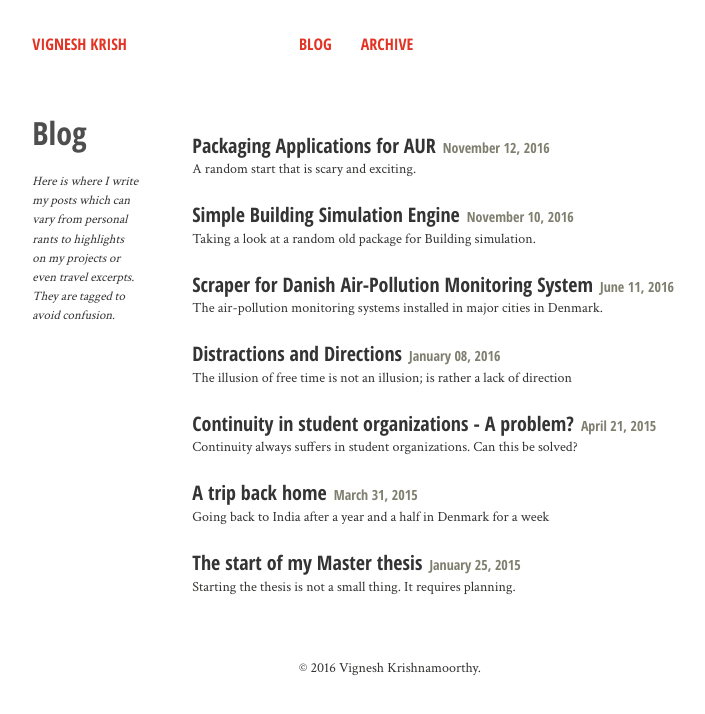
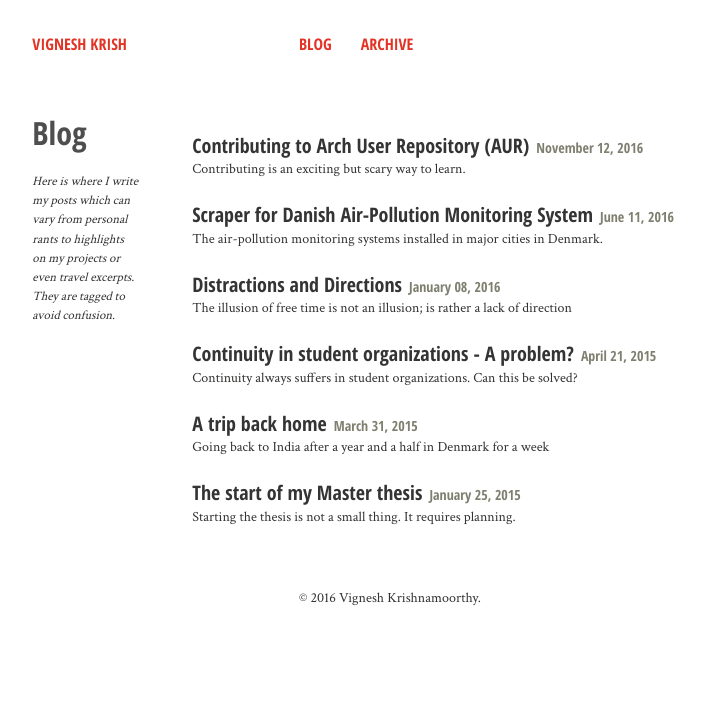
Before and after one commit to vignkri/vignkri.github.io, a Jekyll site: the page built from blog/index.md, in a window 1280 px wide. Shown: the top 714 px of the page, without its empty margins (21-726 px from the left). Built offline with Jekyll 4.4.1, drawn with Linux system fonts in a browser that asks for light colours; nearby versions of some CDN libraries; some of the changed lines change nothing that is shown.

Commit message:
Remove unused entities.

```diff
--- a/blog/_posts/2016-11-10-simple-building-simulation.md
+++ /dev/null
@@ -1,30 +0,0 @@
----
-layout: post
-title: Simple Building Simulation Engine
-excerpt: "Taking a look at a random old package for Building simulation."
-modified: 2016-06-11
-category: blog
-tags: [energy, data]
----
-
-I have this tendency to surf the pages of Github searching for repositories that have something to do with energy. Usually, I find interesting stuff that are pretty advanced which I slowly go through every day. So, one such excursion yielded this page: https://github.com/cmiller8/SimpleBuilding. This caught my eye because it hasn't really been updated for the last 4 years and at the same time, based on some interesting research which links to this particular page: http://ulg.academia.edu/StephaneBertagnolio. So, I thought it would be interesting to go take a deep dive into this repository, clean it up a bit and see whether it makes sense, hopefully learning a thing or two about building energy simulation and predict the heating and cooling required in multi-zone commercial buildings.
-
-Before I start, I thought this might be an interesting option to study and write code at the same time. So, I've forked it on my personal github profile where it will mirror changes I discuss over here. Let's get started.
-
-# Make this work in Python 3
-
-The first step is to make the code work in Python 3. Since the code is mostly from 4 years ago, it is written for Python 2.X series rather than the newer Python 3. As soon as ran the main file `python SimpleBuildingEngine.py` it through the print statement error. So, the first step was to fix the print statements. So, in interest of preserving support, the print function was imported from the `__future__` package so that the code runs in both versions of python.
-
-# Cleaning up the code
-
-Before I get deeper into the code and see what it does, it has to be readable. As soon as I opened it up, the PyMode linter went up like a Christmas tree pointing out 244 different errors and warnings. So, step two was basically cleaning up the code. Here are some examples of the cleanup done:
-
-- E265 Block comment should start with '# 'A
-- E501 Line too long
-- E231 missing whitespace after ','
-- E261 at least two spaces before inline comment.
-- E225 missing whitespace around operators.
-
-Most of the linter errors were for the space after the '#' for the comments. Once most of the commenting issues cleared out, the warnings dropped dramatically. The other code which contains most of the functions for the engine suffered most of the same issues leading to almost 661 warnings. It took forever to clean up the code so that the lines did not overflow. Additionally, the overwhelming amounts of redundant comments filled up the script to its brim.
-
-For the first time ever, I saw a piece of linter saying: `function` is too complex [mccabe] which refers apparently to the mccabe complexity test. It took quite a lot of time to bring some of the apparent pylinter errors and warnings to proper corrected state. Now that it is done, it makes the editing and reading of the code a bit easier.
--- a/blog/_posts/2016-11-12-adopting-aur.md
+++ b/blog/_posts/2016-11-12-adopting-aur.md
@@ -1,7 +1,7 @@
 ---
 layout: post
-title: Packaging Applications for AUR
-excerpt: "A random start that is scary and exciting."
+title: Contributing to Arch User Repository (AUR)
+excerpt: "Contributing is an exciting but scary way to learn."
 modified: 2016-06-12
 category: blog
 tags: [programming, linux]
```
Also changed, not shown: images/stamdata/active_turbines.png (deleted), images/stamdata/decomm_turbines.png (deleted), images/stamdata/hub_decomm_turbines.png (deleted), images/stamdata/rotors_decomm_turbines.png (deleted).
